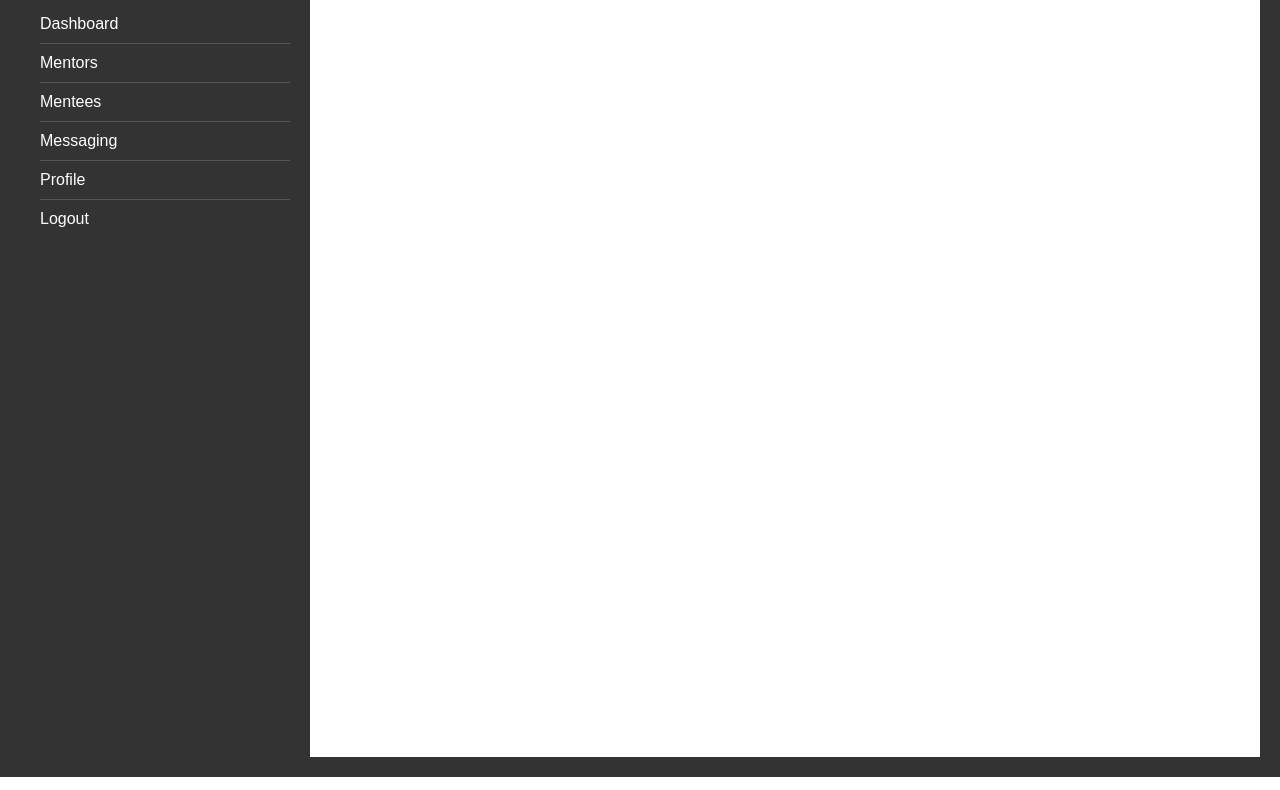
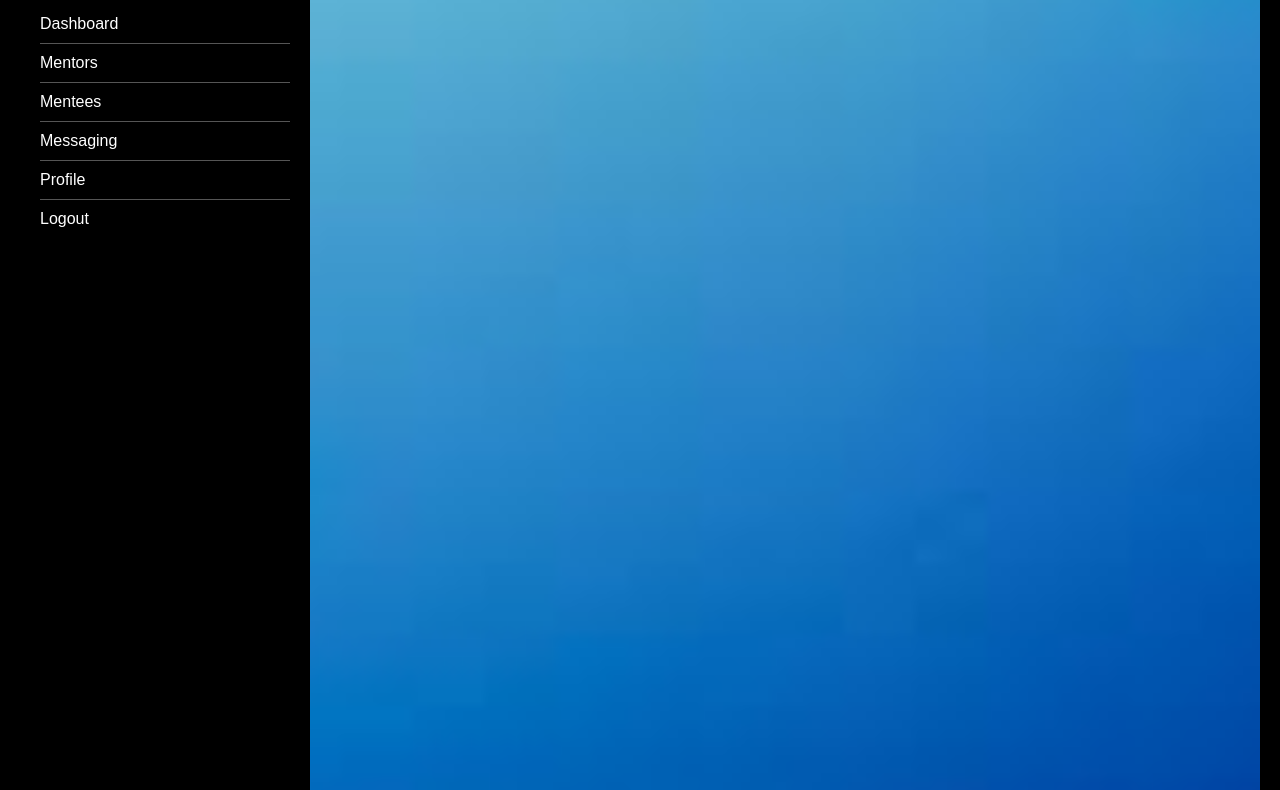
Before and after one commit to colincherney/mentorship-app, a website: page public/html-pages/mentees.html in a window 1280 px wide. Shown: the part 103-893 px from the top of the page. Drawn offline with Linux system fonts and the light colour scheme; no server answers.

Commit message:
css mentee page changes

```diff
--- a/public/html-pages/mentees.html
+++ b/public/html-pages/mentees.html
@@ -19,20 +19,32 @@
         margin: 0;
         padding: 0;
         display: flex;
-        border: 20px solid #333;
+        border: 20px solid #000;
       }
 
       #sidebar {
-        background-color: #333;
+        background-color: #000;
         color: white;
         width: 250px;
-        height: 100vh;
+        height: 200vh;
         padding: 20px;
       }
 
       #content {
         flex: 1;
         padding: 20px;
+        max-width: 1200px;
+        margin: 0 auto;
+        padding: 20px;
+        text-align: center;
+        background-image: url('./pictures/download.jpeg');
+        background-size: cover;
+        /* Make the background image cover the entire container */
+        background-position: center;
+        /* Center the background image */
+        background-repeat: no-repeat;
+        /* Prevent the background image from repeating */
+        /* Other styles remain the same */
       }
 
       ul {
```
